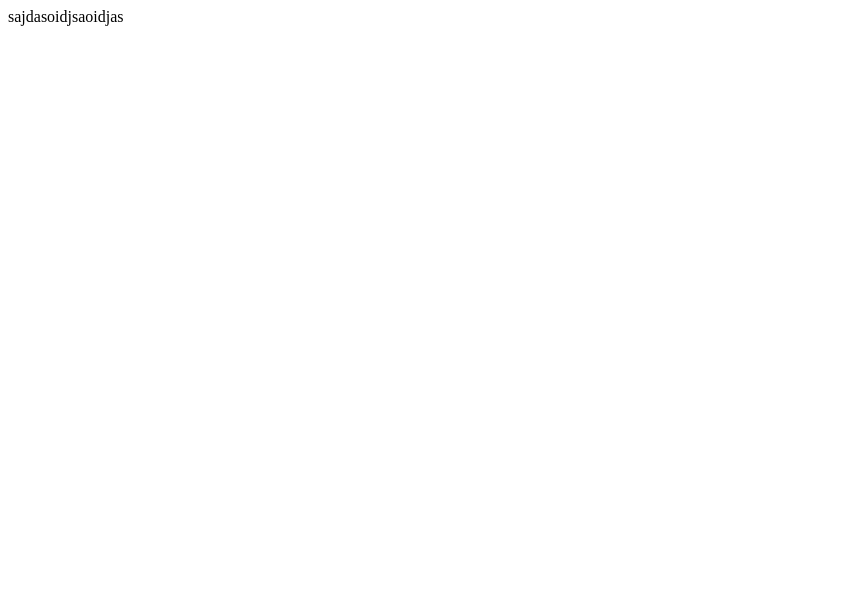
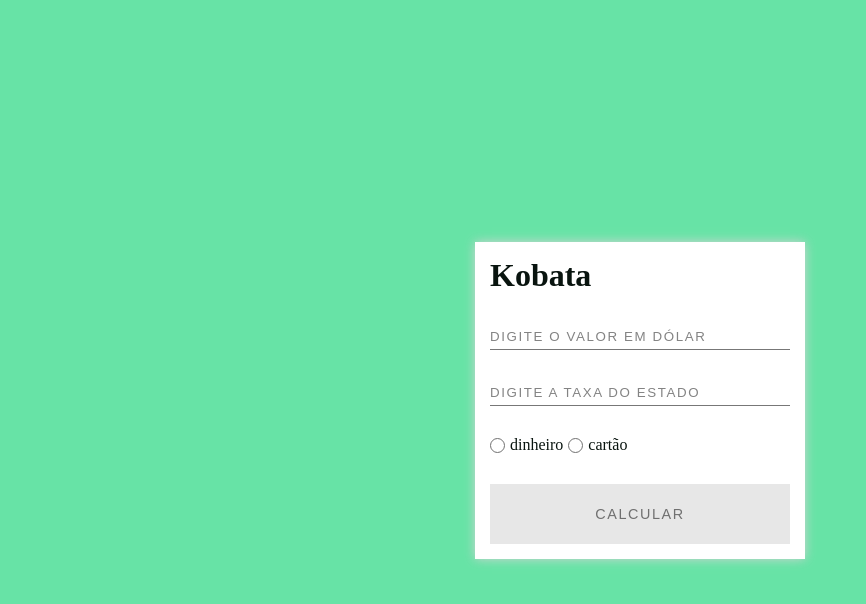
Before and after one commit to LucasED78/Kobata, a React app: page / in a window 1280 px wide. Shown: the top 604 px of the page, without its empty margins (0-866 px from the left). Built offline with nearby package versions, Linux system fonts and the light colour scheme; no server answers.

Commit message:
[ADDED] App component with logic

```diff
--- a/package.json
+++ b/package.json
@@ -34,7 +34,6 @@
   "dependencies": {
     "axios": "^0.19.2",
     "react": "^16.13.1",
-    "react-currency-format": "^1.0.0",
     "react-dom": "^16.13.1",
     "uuid": "^7.0.3"
   }
--- /dev/null
+++ b/src/components/App.tsx
@@ -0,0 +1,97 @@
+import React, { useState, ChangeEvent, useEffect } from 'react';
+import Card from './Card/Card';
+import UnderlineInput from './UnderlineInput/UnderlineInput/UnderlineInput';
+import PaymentRadioGroup from './PaymentRadioGroup/PaymentRadioGroup';
+import Spacer from './Spacer/Spacer';
+import Button from './Button/Button';
+import Content from './Content/Content';
+import Title from './Title/TItle';
+import Backdrop from './Backdrop/Backdrop';
+import Modal from './Modal/Modal';
+import KobataHttp from '../core/http/impl/KobataHttpImpl';
+import CurrencyRepository from '../core/repository/impl/CurrencyRepository';
+import CalculationResult from './CalculationResult/CalculationResult';
+
+const App = () => {
+
+  const currencyRepository = new CurrencyRepository(new KobataHttp());
+
+  const [dollar, setDollar] = useState(0);
+  const [amount, setAmount] = useState('');
+  const [stateTax, setStateTax] = useState('');
+  const [iof, setIOF] = useState('');
+  const [backdrop, setBackdrop] = useState(false);
+
+  useEffect(() => {
+    const fetchCurrency = async () => {
+      const currency = await currencyRepository.getCurrency('USD');
+
+      setDollar(+currency.bid);
+
+    }
+
+    fetchCurrency();
+
+    console.log(dollar);
+  })
+
+  const backdropClickedHandler = () => {
+    setAmount('');
+    setStateTax('');
+    setBackdrop(false);
+  };
+
+  const buttonClickedHandler = () => setBackdrop(true);
+
+  const getButtonState = () => {
+    return (dollar == undefined) || (amount.length == 0) || (stateTax.length == 0) || (iof.length == 0);
+  }
+
+  return (
+    <Content>
+      <>
+        <Backdrop show={backdrop} onBackdropClicked={backdropClickedHandler}>
+          <Modal show={backdrop}>
+            <CalculationResult
+              amount={+amount}
+              dollar={dollar}
+              stateTax={+stateTax}
+              iof={+iof}
+              backButtonClicked={buttonClickedHandler}/>
+          </Modal>
+        </Backdrop>
+        <Card>
+          <>
+          <Title title="Kobata" />
+            <Spacer verticalSpace="30px" />
+            <UnderlineInput
+              placeholder="Digite o valor em dólar"
+              name="dollar"
+              value={amount.toString()}
+              onChange={({ currentTarget }) => setAmount(currentTarget.value)} />
+
+            <Spacer verticalSpace="30px" />
+
+            <UnderlineInput
+              placeholder="Digite a taxa do estado"
+              name="dollar"
+              value={stateTax.toString()}
+              onChange={({ currentTarget }) => setStateTax(currentTarget.value)} />
+
+              <Spacer verticalSpace="30px" />
+              <PaymentRadioGroup onChange={({ currentTarget }) => setIOF(currentTarget.value)} />
+              <Spacer verticalSpace="30px" />
+              <Button
+                style={{ width: '100%' }}
+                onClick={buttonClickedHandler}
+                disabled={getButtonState()}>
+                Calcular
+              </Button>
+          </>
+        </Card>
+      </>
+    </Content>
+  )
+}
+
+export default App;
--- /dev/null
+++ b/src/global.css
@@ -0,0 +1,8 @@
+* { box-sizing: border-box; }
+
+body {
+  margin: 0;
+  padding: 0;
+  font-family: 14px;
+  background-color: #67E3A6;
+}
--- a/src/global.d.ts
+++ b/src/global.d.ts
@@ -1 +1 @@
-declare '*.css';
+declare module '*.css';
--- a/src/index.tsx
+++ b/src/index.tsx
@@ -1,6 +1,6 @@
 import React from 'react';
 import { render }  from 'react-dom';
-
-const App = () => <div>sajdasoidjsaoidjas</div>
+import './global.css';
+import App from './components/App';
 
 render(<App />, document.getElementById('root'));
```
